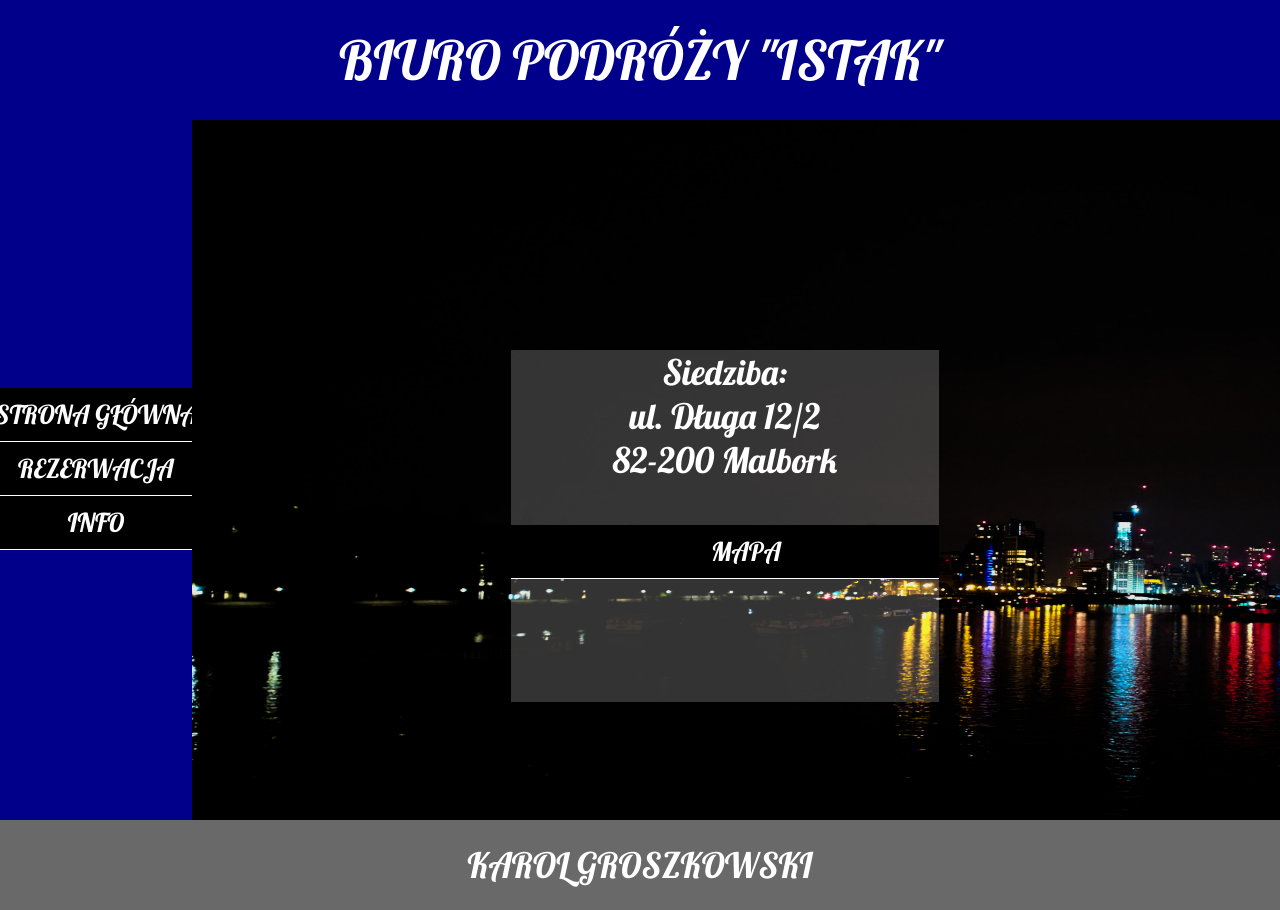
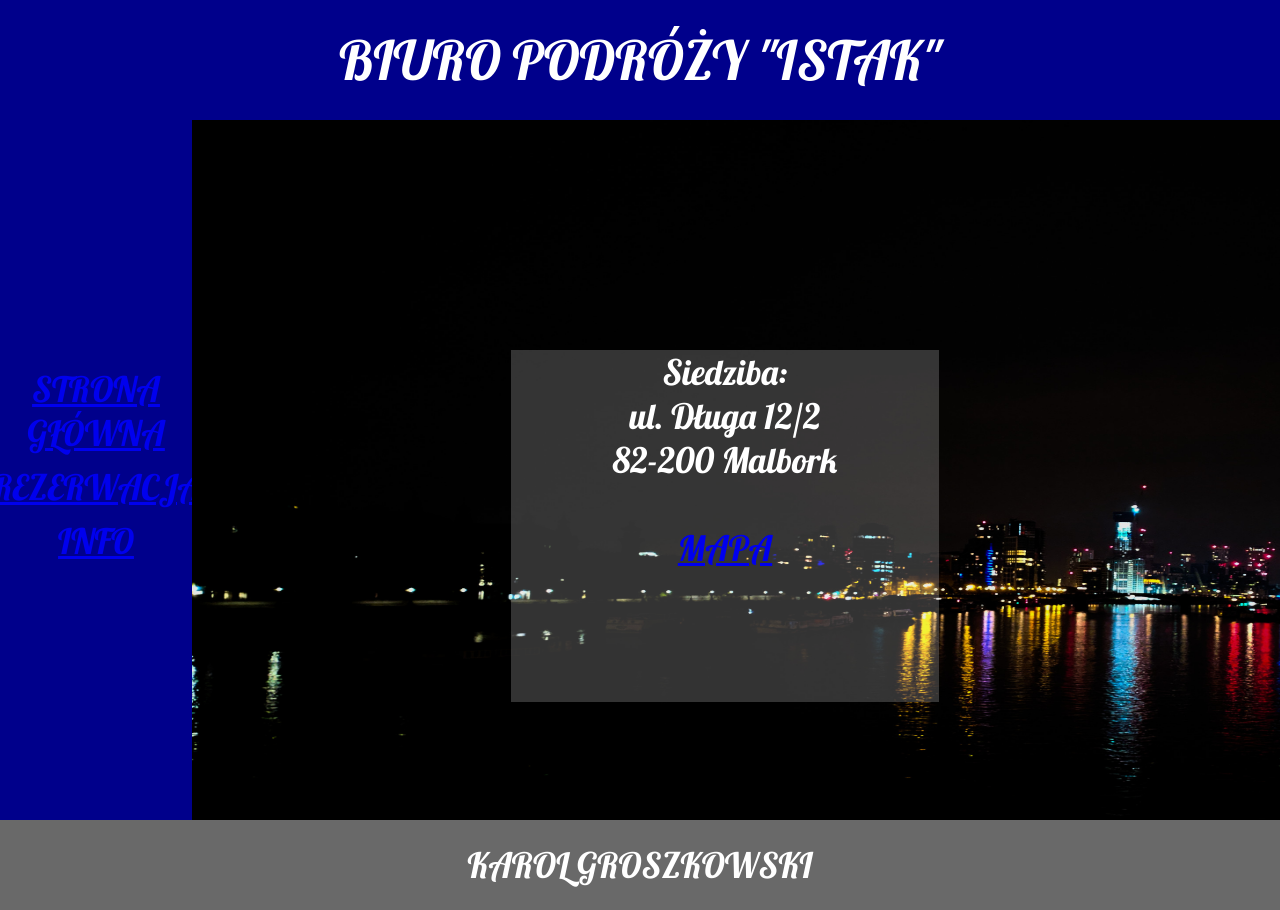
Before and after one commit to lockdown11/1ockdwn, a plain HTML site: page info.html in a window 1280 px wide. Shown: the top 910 px of the page. Drawn offline with Linux system fonts and the light colour scheme.

Commit message:
Update style.css

```diff
--- a/style.css
+++ b/style.css
@@ -101,7 +101,7 @@ li{
 }
 
 
-a {
+#lik{
     font-size: 26px;
     -webkit-user-select: none;
     width: 100%;
```
